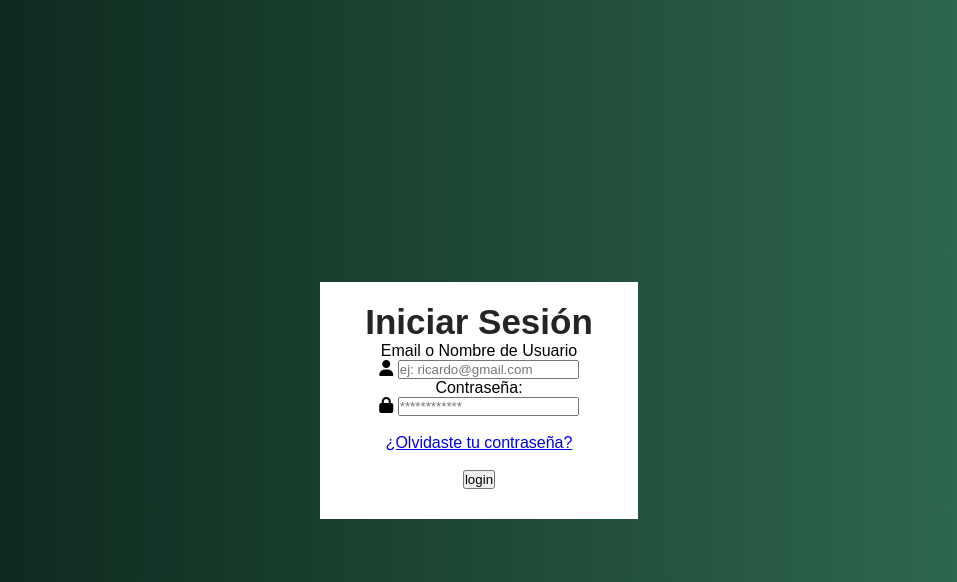
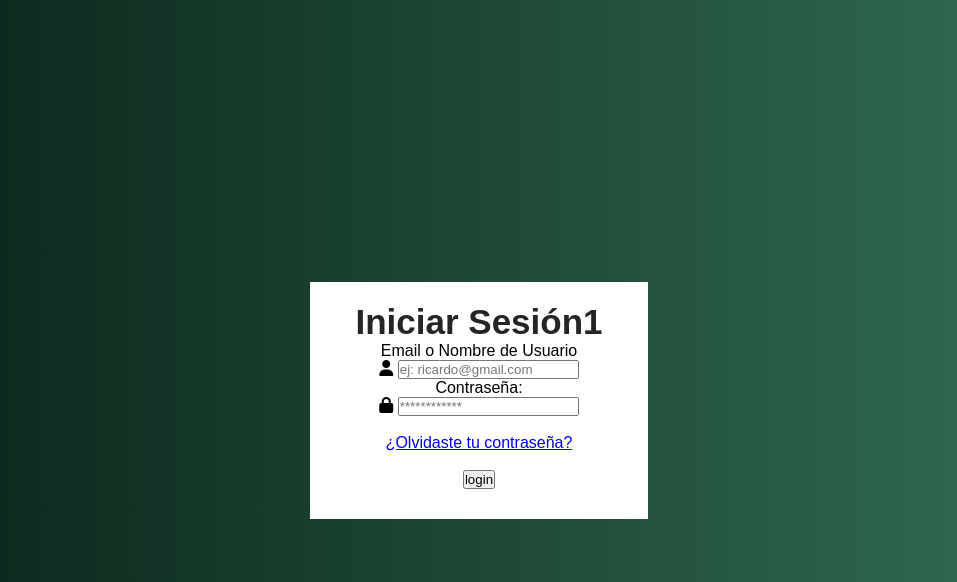
Before and after one commit to RicardoApaza22-23/ProyectoFinal, a Django app: page /login/ in a window 1280 px wide. Shown: the top 582 px of the page, without its empty margins (161-1118 px from the left). Run offline with Django 4.2, Linux system fonts and the light colour scheme.

Commit message:
prueba de servidor

```diff
--- a/Stitch/StitchStore/webserviceapp/templates/login.html
+++ b/Stitch/StitchStore/webserviceapp/templates/login.html
@@ -14,7 +14,7 @@
     <div class = "formLogin">
     <fieldset class="fieldsetLogin">
     <div class = "titulo">
-    <legend >Iniciar Sesión</legend>
+    <legend >Iniciar Sesión1</legend>
 </div>
     <form action="/loginPOST/" method = "POST" >
 
```
